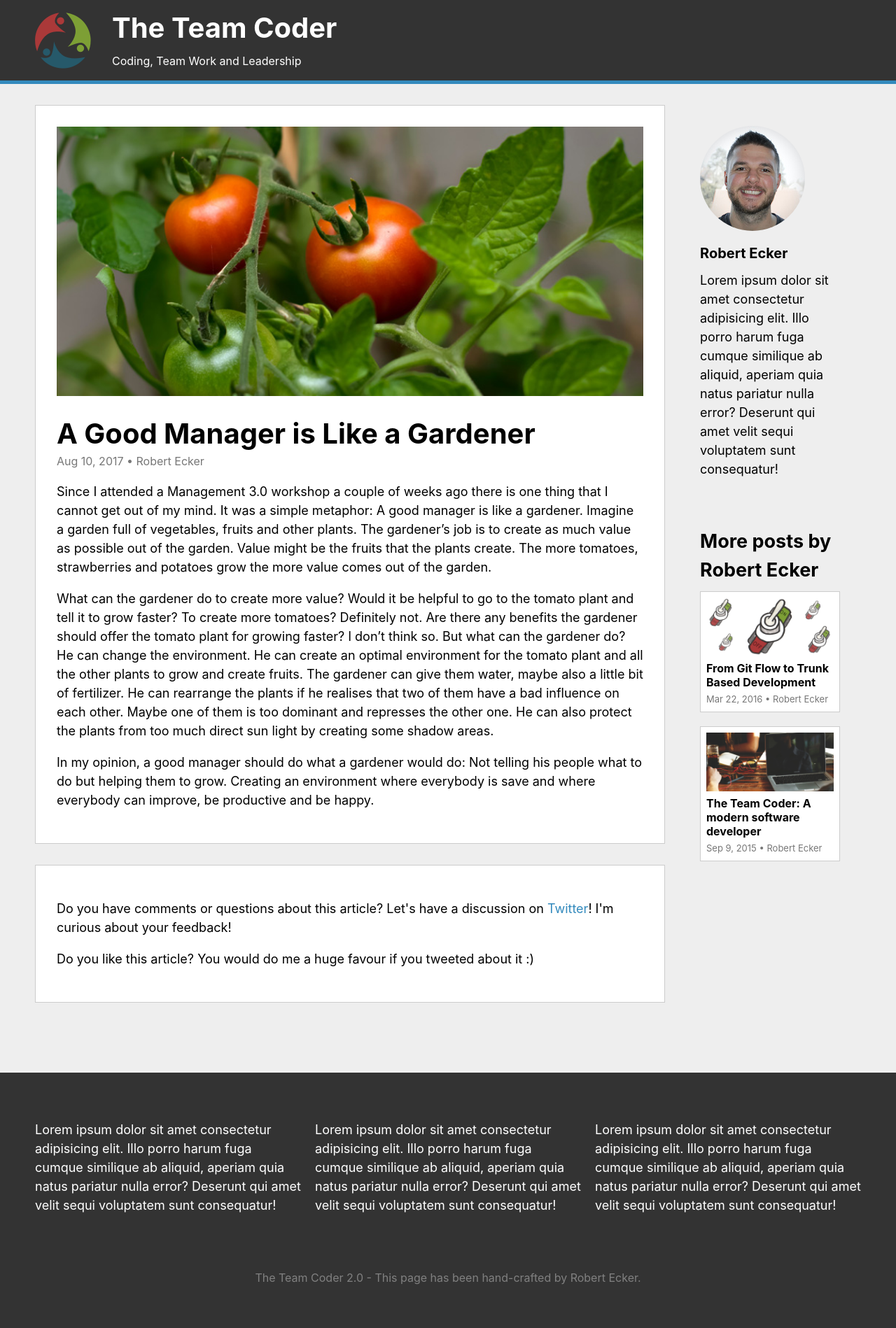
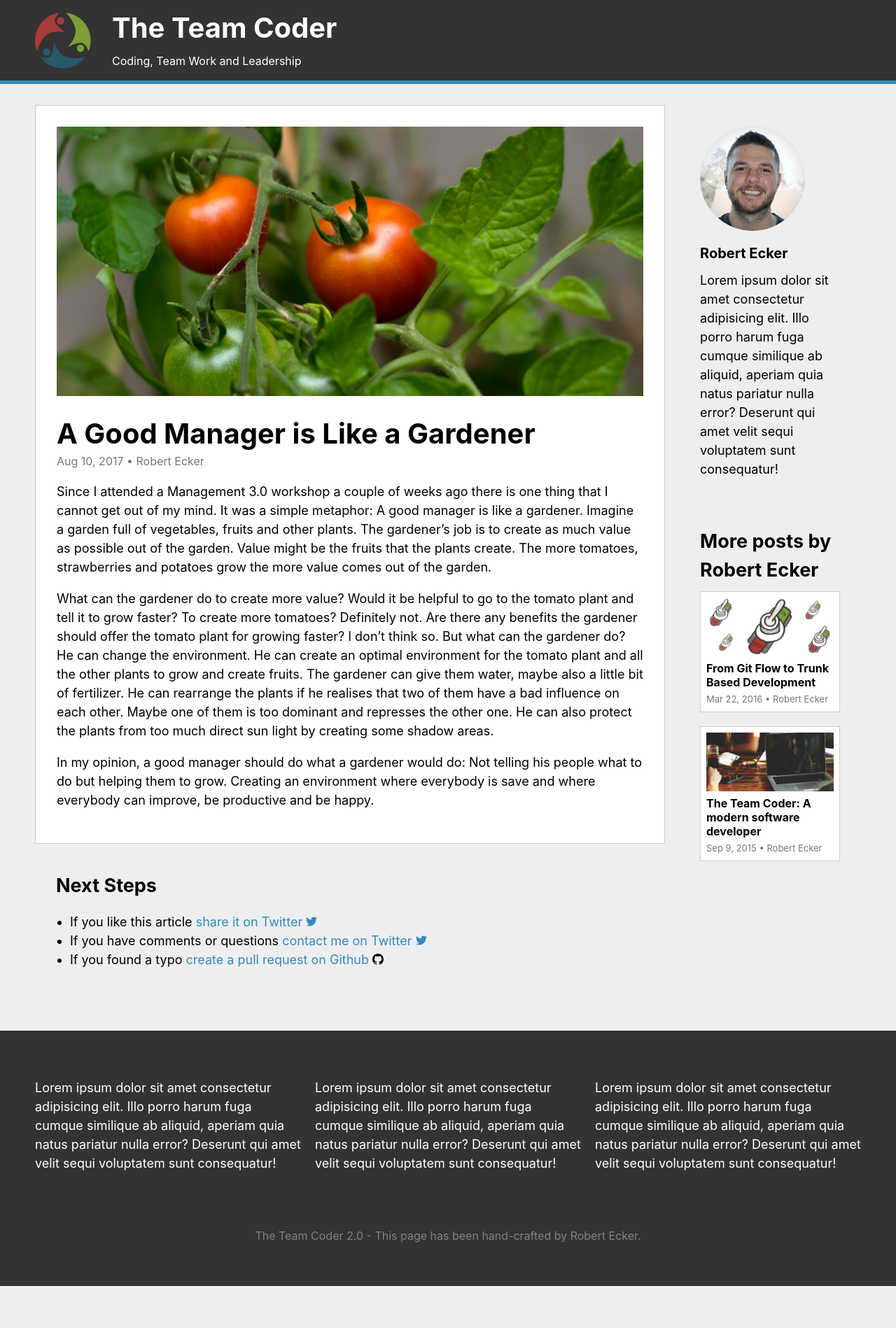
Before and after one commit to team-coder/team-coder.com, a Jekyll site: the page built from _posts/2017-08-10-a-good-manager-is-like-a-gardener.md, in a window 1280 px wide. Shown: the whole page at 70% size. Built offline with Jekyll 4.4.1, drawn with Linux system fonts in a browser that asks for light colours; after the commit the page ends 1838 px from its top, so only the background shows below that.

Commit message:
Link to Twitter and Github below every article

```diff
--- a/_config.yml
+++ b/_config.yml
@@ -26,8 +26,6 @@ description: >- # this means to ignore newlines until "baseurl:"
   Google search results) and in your feed.xml site description.
 baseurl: "" # the subpath of your site, e.g. /blog
 url: "" # the base hostname & protocol for your site, e.g. http://example.com
-twitter_username: teamcoder_
-github_username:  team-coder
 
 # Build settings
 ## theme: minima
--- a/_includes/icon-github.html
+++ /dev/null
@@ -1 +0,0 @@
-<a href="https://github.com/{{ include.username }}"><span class="icon icon--github">{% include icon-github.svg %}</span><span class="username">{{ include.username }}</span></a>
--- a/_includes/icon-twitter.html
+++ /dev/null
@@ -1 +0,0 @@
-<a href="https://twitter.com/{{ include.username }}"><span class="icon icon--twitter">{% include icon-twitter.svg %}</span><span class="username">{{ include.username }}</span></a>
--- a/_includes/social.html
+++ /dev/null
@@ -1,14 +0,0 @@
-<ul class="social-media-list">
-  {%- if site.dribbble_username -%}<li><a href="https://dribbble.com/{{ site.dribbble_username| cgi_escape | escape }}"><svg class="svg-icon"><use xlink:href="{{ '/assets/images/social-icons.svg#dribbble' | relative_url }}"></use></svg> <span class="username">{{ site.dribbble_username| escape }}</span></a></li>{%- endif -%}
-  {%- if site.facebook_username -%}<li><a href="https://www.facebook.com/{{ site.facebook_username| cgi_escape | escape }}"><svg class="svg-icon"><use xlink:href="{{ '/assets/images/social-icons.svg#facebook' | relative_url }}"></use></svg> <span class="username">{{ site.facebook_username| escape }}</span></a></li>{%- endif -%}
-  {%- if site.flickr_username -%}<li><a href="https://www.flickr.com/photos/{{ site.flickr_username| cgi_escape | escape }}"><svg class="svg-icon"><use xlink:href="{{ '/assets/images/social-icons.svg#flickr' | relative_url }}"></use></svg> <span class="username">{{ site.flickr_username| escape }}</span></a></li>{%- endif -%}
-  {%- if site.github_username -%}<li><a href="https://github.com/{{ site.github_username| cgi_escape | escape }}"><svg class="svg-icon"><use xlink:href="{{ '/assets/images/social-icons.svg#github' | relative_url }}"></use></svg> <span class="username">{{ site.github_username| escape }}</span></a></li>{%- endif -%}
-  {%- if site.instagram_username -%}<li><a href="https://instagram.com/{{ site.instagram_username| cgi_escape | escape }}"><svg class="svg-icon"><use xlink:href="{{ '/assets/images/social-icons.svg#instagram' | relative_url }}"></use></svg> <span class="username">{{ site.instagram_username| escape }}</span></a></li>{%- endif -%}
-  {%- if site.linkedin_username -%}<li><a href="https://www.linkedin.com/in/{{ site.linkedin_username| cgi_escape | escape }}"><svg class="svg-icon"><use xlink:href="{{ '/assets/images/social-icons.svg#linkedin' | relative_url }}"></use></svg> <span class="username">{{ site.linkedin_username| escape }}</span></a></li>{%- endif -%}
-  {%- if site.pinterest_username -%}<li><a href="https://www.pinterest.com/{{ site.pinterest_username| cgi_escape | escape }}"><svg class="svg-icon"><use xlink:href="{{ '/assets/images/social-icons.svg#pinterest' | relative_url }}"></use></svg> <span class="username">{{ site.pinterest_username| escape }}</span></a></li>{%- endif -%}
-  {%- for mst in site.mastodon -%}{%- if mst.username and mst.instance -%}<li><a href="https://{{ mst.instance| cgi_escape | escape}}/@{{mst.username}}"><svg class="svg-icon"><use xlink:href="{{ '/assets/images/social-icons.svg#mastodon' | relative_url }}"></use></svg> <span class="username">{{ mst.username|escape }}</span></a></li>{%- endif -%}{%- endfor -%}
-  {%- if site.twitter_username -%}<li><a href="https://www.twitter.com/{{ site.twitter_username| cgi_escape | escape }}"><svg class="svg-icon"><use xlink:href="{{ '/assets/images/social-icons.svg#twitter' | relative_url }}"></use></svg> <span class="username">{{ site.twitter_username| escape }}</span></a></li>{%- endif -%}
-  {%- if site.youtube_username -%}<li><a href="https://youtube.com/{{ site.youtube_username| cgi_escape | escape }}"><svg class="svg-icon"><use xlink:href="{{ '/assets/images/social-icons.svg#youtube' | relative_url }}"></use></svg> <span class="username">{{ site.youtube_username| escape }}</span></a></li>{%- endif -%}
-  {%- if site.googleplus_username -%}<li><a href="https://plus.google.com/{{ site.googleplus_username| escape }}"><svg class="svg-icon"><use xlink:href="{{ '/assets/images/social-icons.svg#googleplus' | relative_url }}"></use></svg> <span class="username">{{ site.googleplus_username| escape }}</span></a></li>{%- endif -%}
-  {%- if site.rss -%}<li><a href="{{ 'feed.xml' | relative_url }}"><svg class="svg-icon"><use xlink:href="{{ '/assets/images/social-icons.svg#rss' | relative_url }}"></use></svg> <span>{{ site.rss | escape }}</span></a></li>{%- endif -%}
-</ul>
--- a/_layouts/post.html
+++ b/_layouts/post.html
@@ -21,14 +21,30 @@ layout: default
     <a class="u-url" href="{{ page.url | relative_url }}" hidden></a>
   </article>
 
-  <aside class="content-container">
-    <p>
-      Do you have comments or questions about this article? Let's have a discussion on <a
-      href="https://twitter.com/teamcoder_">Twitter</a>! I'm curious about your feedback!
-    </p>
-    <p>
-      Do you like this article? You would do me a huge favour if you tweeted about it :)
-    </p>
+  <aside class="background-text">
+    <h2>Next Steps</h2>
+    <ul>
+      <li>If you like this article
+        <a class="twitter-share-button" href="#" onclick="javascript:window.open('https://twitter.com/share?url=' + window.location.href + '&text={{ page.title | escape }}' + encodeURI(' by @teamcoder_'), 'Sharing','toolbar=no, location=no, directories=no, status=no, menubar=no, scrollbars=no, resizable=no, copyhistory=no, width=700, height=700, top=100, left=370'); return false;">
+          share it on Twitter
+          <svg class="svg-icon"><use xlink:href="{{ '/assets/images/social-icons.svg#twitter' | relative_url }}"></use></svg>
+        </a>
+      </li>
+      <li>
+        If you have comments or questions
+        <a href="https://twitter.com/teamcoder_" target="_blank">
+          contact me on Twitter
+          <svg class="svg-icon"><use xlink:href="{{ '/assets/images/social-icons.svg#twitter' | relative_url }}"></use></svg>
+        </a>
+      </li>
+      <li>
+        If you found a typo
+        <a href="https://github.com/team-coder/team-coder.com" target="_blank">
+          create a pull request on Github
+          <svg class="svg-icon"><use xlink:href="{{ '/assets/images/social-icons.svg#github' | relative_url }}"></use></svg>
+        </a>
+      </li>
+    </ul>
   </aside>
 
 </div>
--- a/assets/css/style.scss
+++ b/assets/css/style.scss
@@ -54,6 +54,10 @@ a:visited {
 a:hover {
     color: #338abd;
     text-decoration: underline;
+}
+
+ul {
+    padding-left: 20px;
 }
 
 .article-meta {
@@ -122,6 +126,15 @@ header {
     margin-right: 30px;
 }
 
+.svg-icon {
+    width: 16px;
+    height: 16px;
+    display: inline-block;
+    padding-right: 5px;
+    padding-bottom: 3px;
+    vertical-align: text-bottom;
+}
+
 
 /**** Main *************************************************/
 
@@ -177,6 +190,11 @@ main {
 .content-container-small:hover {
     transform: scale(1.015);
     box-shadow: 0px 0px 10px 0px #ccc;
+}
+
+.background-text {
+    padding-left: 30px;
+    padding-right: 30px;
 }
 
 .sidebar-area {
@@ -280,6 +298,10 @@ footer {
         text-align: center;
     }
 
+    .background-text {
+        padding: 15px;
+    }
+
     /*.img-align-right {
         display: block;
         float: none;
```
Also changed, not shown: _includes/footer.html (+0 -36 lines), _includes/icon-github.svg (deleted), _includes/icon-twitter.svg (deleted), assets/images/social-icons.svg.
